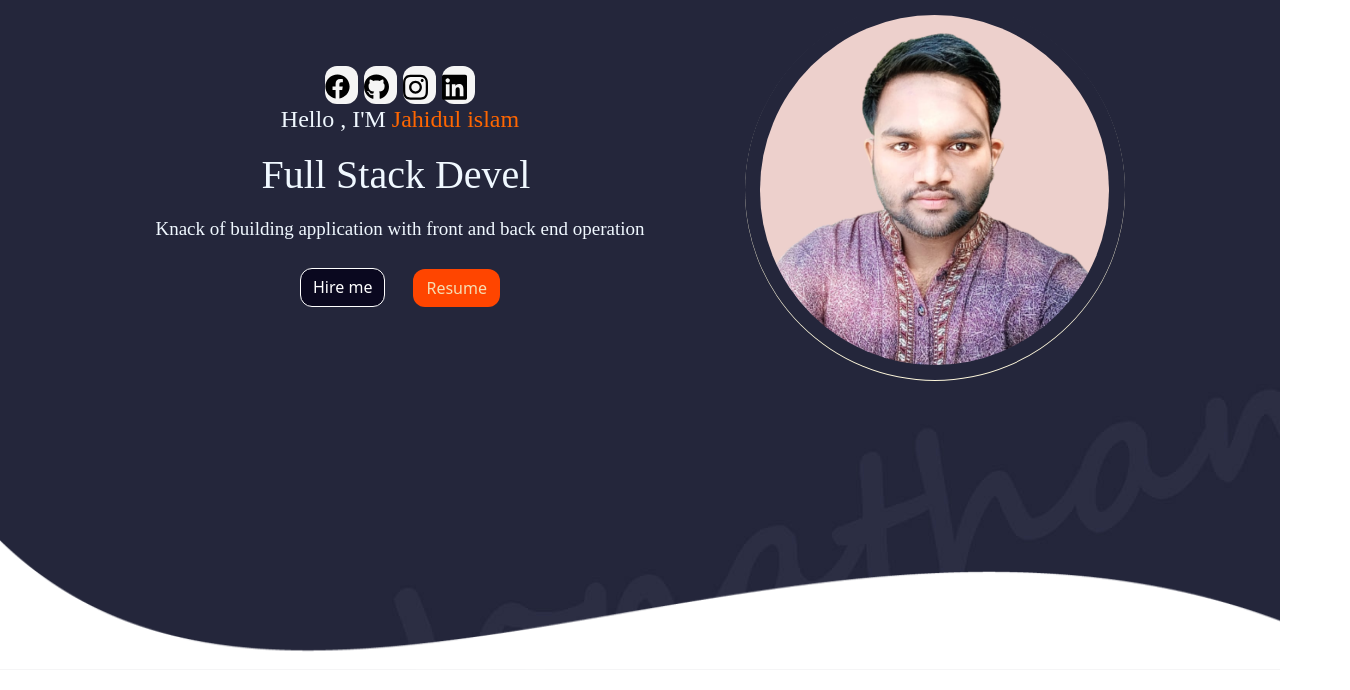
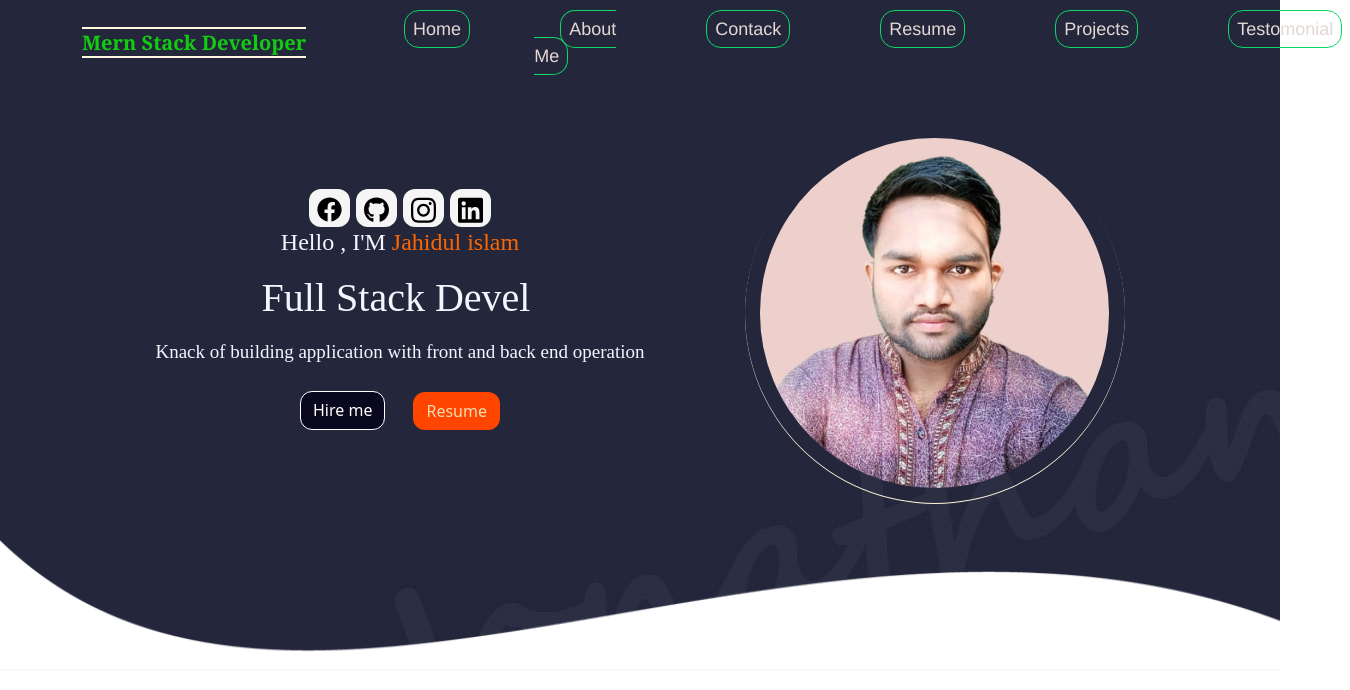
Before and after one commit to jahidulislam123/my-portfolio, a React (Create React App) app: page / in a window 1280 px wide. Shown: the top 690 px of the page, 1350 px wide, since content can reach past the window. Built offline with nearby package versions, Linux system fonts and the light colour scheme.

Commit message:
navbar-added

```diff
--- a/src/App.js
+++ b/src/App.js
@@ -2,9 +2,11 @@
 import './App.css';
 import Home from './PortfolioContainer/Home/Home/Home';
 
+
 function App() {
   return (
     <div className="App">
+
      <Home></Home>
 
     </div>
--- a/src/PortfolioContainer/Home/Home/Home.js
+++ b/src/PortfolioContainer/Home/Home/Home.js
@@ -1,11 +1,13 @@
 import React from 'react';
 import Footer from '../Footer/Footer';
+import NavBar from '../NavBar';
 import Profile from '../Profile';
 import './Home.css'
 
 const Home = () => {
     return (
         <div className='home-container'>
+            <NavBar></NavBar>
             <Profile></Profile>
             <Footer></Footer>
 
--- /dev/null
+++ b/src/PortfolioContainer/Home/NavBar.css
@@ -0,0 +1,26 @@
+.text-edit {
+    color: rgb(228, 216, 212);
+    font-family: 'Franklin Gothic Medium', 'Arial Narrow', Arial, sans-serif;
+    font-size: 18px;
+    margin-left: 74px;
+    border: 1px solid rgb(11, 216, 103);
+    padding: 8px;
+    border-radius: 15px;
+
+
+}
+
+.text-edit:hover {
+    color: rgb(8, 0, 7);
+    background-color: cornsilk;
+
+
+}
+
+.head-line {
+    color: rgb(18, 204, 18);
+    font-weight: 900;
+    font-family: Cambria, Cochin, Georgia, Times, 'Times New Roman', serif;
+    border-bottom: 2px solid cornsilk;
+    border-top: 2px solid cornsilk;
+}
--- /dev/null
+++ b/src/PortfolioContainer/Home/NavBar.js
@@ -0,0 +1,29 @@
+import React from 'react';
+import { Container, Nav, Navbar, NavDropdown } from 'react-bootstrap';
+import './NavBar.css'
+
+const NavBar = () => {
+    return (
+        <div>
+            <Navbar  bg="" expand="lg">
+  <Container>
+    <Navbar.Brand className='navbar-brand' href="#home"><span className='head-line'>Mern Stack Developer</span></Navbar.Brand>
+    <Navbar.Toggle aria-controls="basic-navbar-nav" />
+    <Navbar.Collapse id="basic-navbar-nav">
+      <Nav className="me-auto">
+        <Nav.Link  href="#home"><span className='text-edit'>Home</span></Nav.Link>
+        <Nav.Link href="#link"><span className='text-edit'>About Me</span></Nav.Link>
+        <Nav.Link  href="#link"><span className='text-edit'>Contack</span></Nav.Link>
+        <Nav.Link  href="#link"><span className='text-edit'>Resume</span></Nav.Link>
+        <Nav.Link href="#link"><span className='text-edit'>Projects</span></Nav.Link>
+        <Nav.Link href="#link"><span className='text-edit'>Testomonial</span></Nav.Link>
+
+      </Nav>
+    </Navbar.Collapse>
+  </Container>
+</Navbar>
+        </div>
+    );
+};
+
+export default NavBar;
--- a/src/PortfolioContainer/Home/Profile.css
+++ b/src/PortfolioContainer/Home/Profile.css
@@ -36,6 +36,7 @@
 
 .primary-text {
     color: (--white);
+
 }
 
 .colz-icon {
@@ -121,9 +122,10 @@
 
     padding: 8px;
     margin: 3px;
-    padding-left: 0px;
+    /* padding-left: 0px; */
     background-color: whitesmoke;
     border-radius: 12px;
+
 
 
 }
--- a/src/index.js
+++ b/src/index.js
@@ -4,7 +4,7 @@ import './index.css';
 import App from './App';
 import reportWebVitals from './reportWebVitals';
 import 'bootstrap/dist/css/bootstrap.min.css';
-
+import 'bootstrap/dist/css/bootstrap.min.css';
 const root = ReactDOM.createRoot(document.getElementById('root'));
 root.render(
   <React.StrictMode>
```
Also changed, not shown: 1 other file (tests, documents, lock files or other folders).
